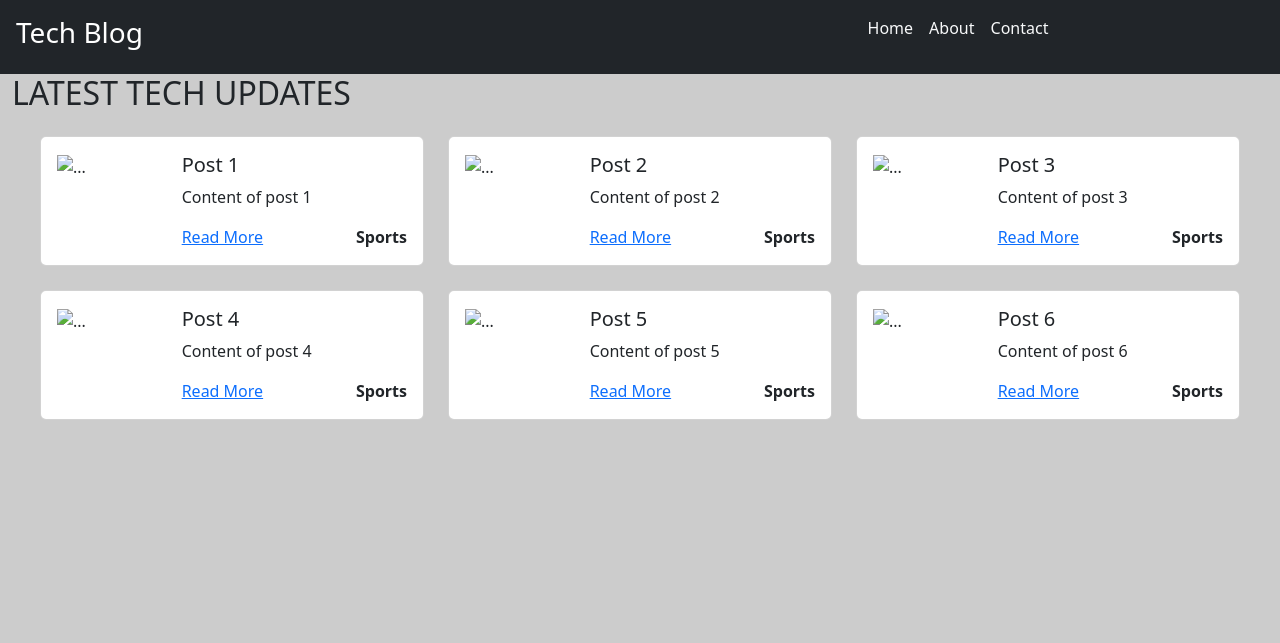
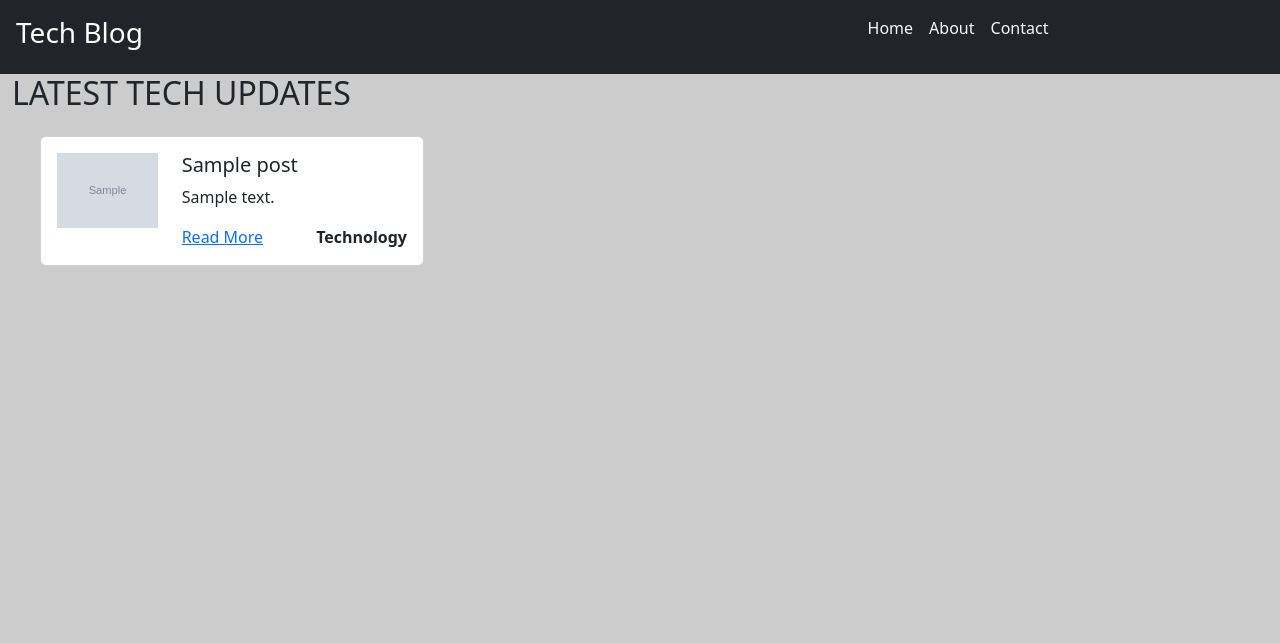
Before and after one commit to itmerk/Django_Tech_Blog, a Django app: page /techblog/ in a window 1280 px wide. Shown: the top 643 px of the page. Run offline with Django 5.2, Linux system fonts and the light colour scheme; tables that the repository leaves empty hold one stand-in row (values such as "Sample post"); grey boxes marked "Sample" are stand-in pictures; some libraries are stand-ins or nearby versions.

Commit message:
Add files via upload

```diff
--- a/techblog/templates/techblog/detial.html
+++ b/techblog/templates/techblog/detial.html
@@ -6,8 +6,8 @@
       <div class="row">
           <div class="col-lg-8">
             <h1 class="mb-4">{{post.title}}</h1>
-            <p class="text-muted">Posted on January 1, 2024</p>
-            <img src="https://via.placeholder.com/800x400" class="img-fluid mb-4" alt="Blog Image">
+            <p class="text-muted">Posted on {{post.created_at | date:"F j, Y"}}</p>
+            <img src="{{post.img_url}}" class="img-fluid mb-4" alt="Blog Image">
             <p>{{post.content}}</p>
           </div>
           <div class="col-lg-4">
--- a/techblog/templates/techblog/index.html
+++ b/techblog/templates/techblog/index.html
@@ -13,14 +13,14 @@
                         <div class="card-body">
                             <div class="row">
                                 <div class="col-md-4">
-                                    <img src="https://via.placeholder.com/300" class="img-fluid" alt="...">
+                                    <img style ="height:400,width:400"src="{{post.img_url}}" class="img-fluid" alt="...">
                                 </div>
                                 <div class="col-md-8">
                                     <h5 class="card-title">{{post.title}}</h5>
-                                    <p class="card-text">{{post.content}}</p>
+                                    <p class="card-text">{{post.content | truncatechars:100}}</p>
                                     <div class="d-flex justify-content-between">
                                             <a href="{% url 'techblog:detial' post_id=post.id %}">Read More</a>
-                                        <a class="text-decoration-none text-dark fw-bold" href="#">Sports</a>
+                                        <a class="text-decoration-none text-dark fw-bold" href="#">Technology</a>
                                     </div>
                                 </div>
                             </div>
--- a/techblog/views.py
+++ b/techblog/views.py
@@ -2,26 +2,32 @@ from django.shortcuts import render, redirect
 from django.http import HttpResponse
 from django.urls import reverse
 import logging
-
+from .models import Post
 
 # Create your views here.
-posts = [
-        {'id':1,'title':'Post 1', 'content': 'Content of post 1'},
-        {'id':2,'title':'Post 2', 'content': 'Content of post 2'},
-        {'id':3,'title':'Post 3', 'content': 'Content of post 3'},
-        {'id':4,'title':'Post 4', 'content': 'Content of post 4'},
-        {'id':5,'title':'Post 5', 'content': 'Content of post 5'},
-        {'id':6,'title':'Post 6', 'content': 'Content of post 6'}
-    ]
+#posts = [
+        #{'id':1,'title':'Post 1', 'content': 'Content of post 1'},
+        #{'id':2,'title':'Post 2', 'content': 'Content of post 2'},
+        #{'id':3,'title':'Post 3', 'content': 'Content of post 3'},
+        #{'id':4,'title':'Post 4', 'content': 'Content of post 4'},
+        #{'id':5,'title':'Post 5', 'content': 'Content of post 5'},
+        #{'id':6,'title':'Post 6', 'content': 'Content of post 6'}
+    #]
 
 def index(request):
     techblog_title = "Latest Tech updates"
+    # Getting data from post model
+    posts = Post.objects.all()
     return render(request,'techblog/index.html',{"techblog_title": techblog_title, 'posts': posts})
 
 def detial(request,post_id):
-    post = next((item for item in posts if item['id'] == int(post_id)),None)
-    #logger = logging.getLogger("TESTING")
-    #logger.debug(f'post variable is {post}')
+    # For static data
+    # post = next((item for item in posts if item['id'] == int(post_id)),None)
+    # logger = logging.getLogger("TESTING")
+    # logger.debug(f'post variable is {post}')
+
+    # Getting data from model by post id
+    post = Post.objects.get(pk=post_id)
     return render(request,'techblog/detial.html',{'post':post})
 
 def old_url_redirect(request):
```
